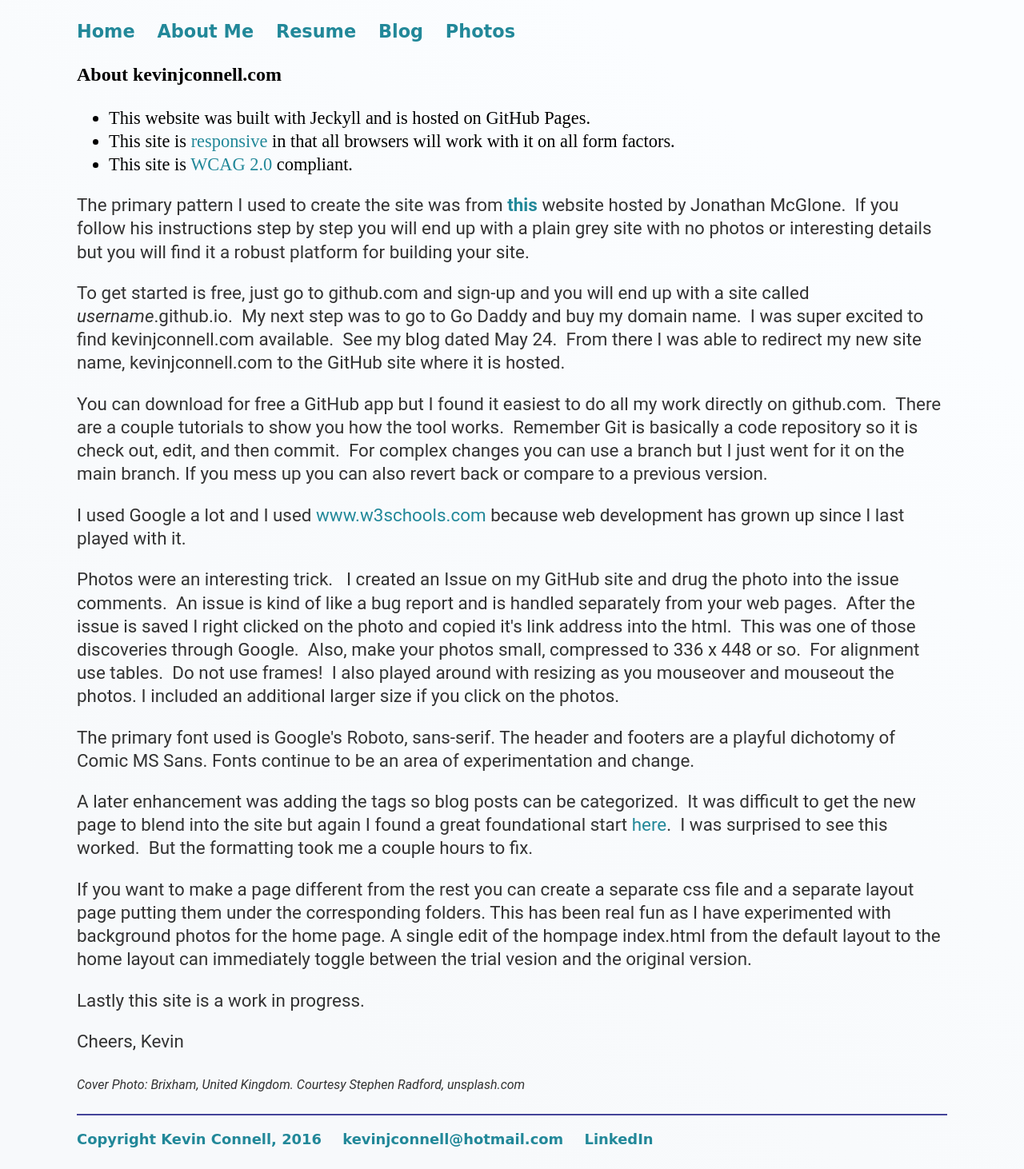
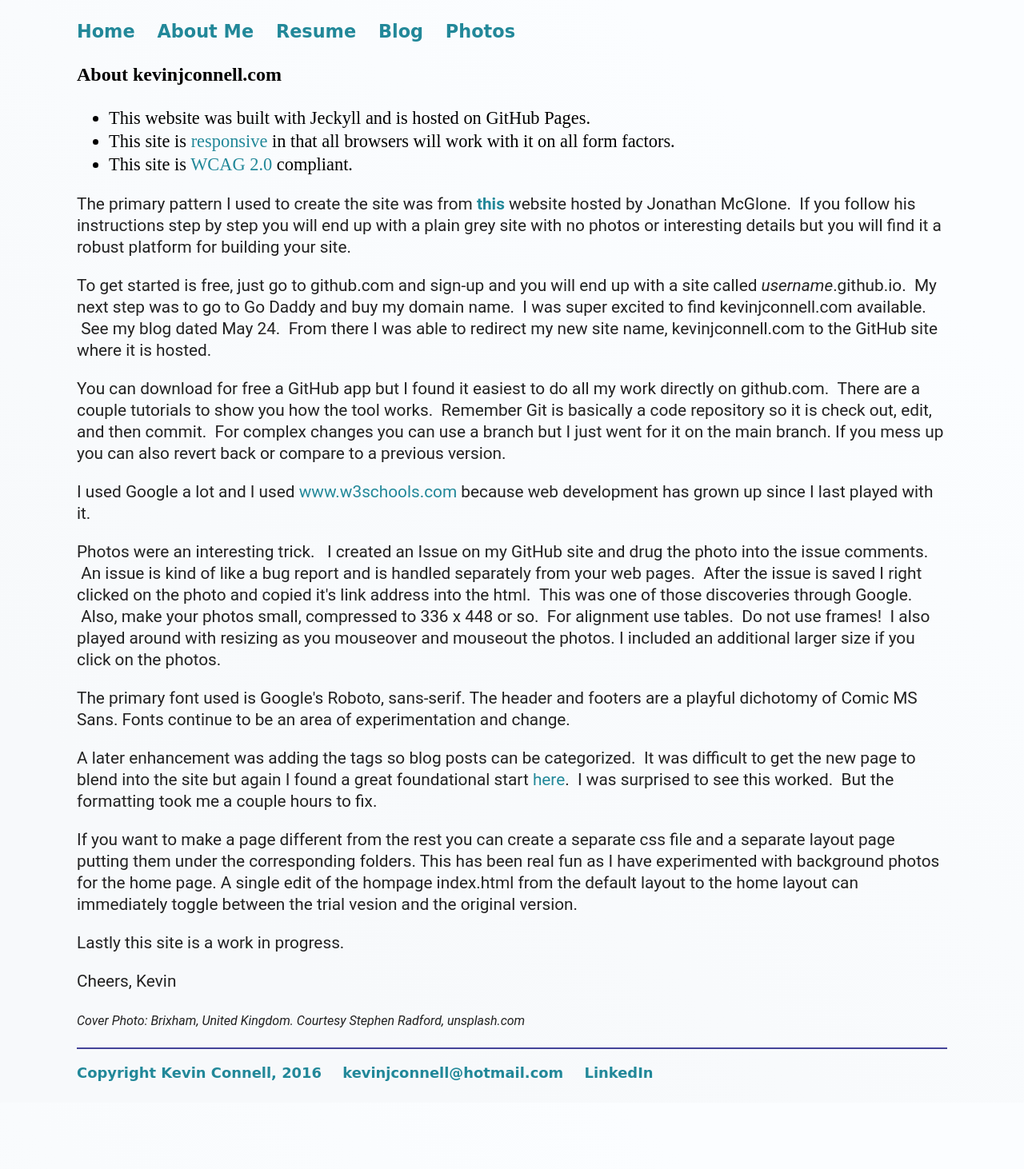
Before and after one commit to mo4dawg/mo4dawg.github.io, a Jekyll site: the page built from theSite/index.html, in a window 1280 px wide. Shown: the whole page at 80% size. Built offline with Jekyll 4.4.1, drawn with Linux system fonts in a browser that asks for light colours; after the commit the page ends 1379 px from its top, so only the background shows below that.

Commit message:
Update main.css

```diff
--- a/css/main.css
+++ b/css/main.css
@@ -88,9 +88,9 @@
 }
 p {
     font-family:'Roboto', 'Arial', sans-serif;
-    font-size: 1.4em;
+    font-size: 1.3em;
     line-height: 1.3em;
-    color: #333;
+    color: #222;
 }
 body ul{
     font-size: 1.4em;
```
